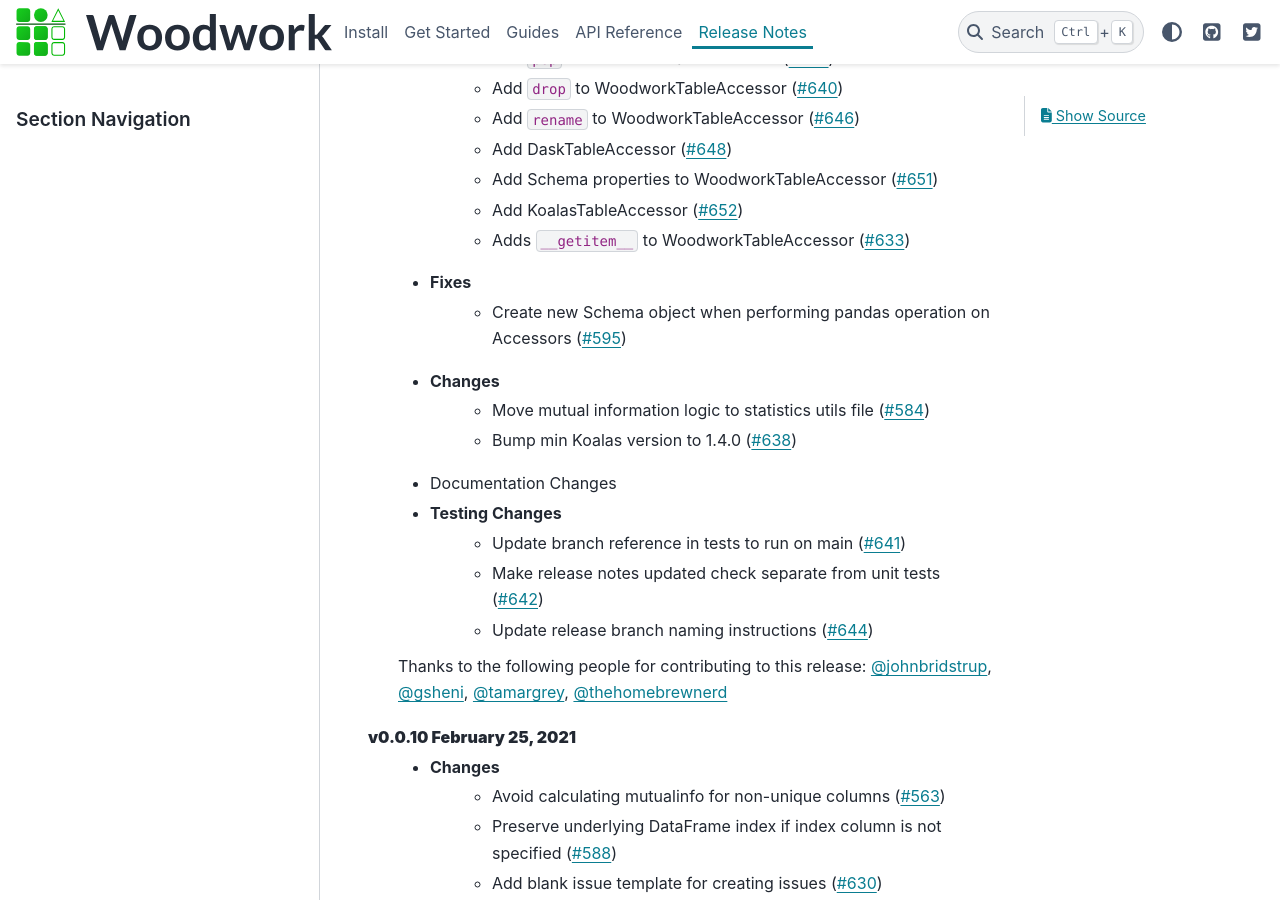
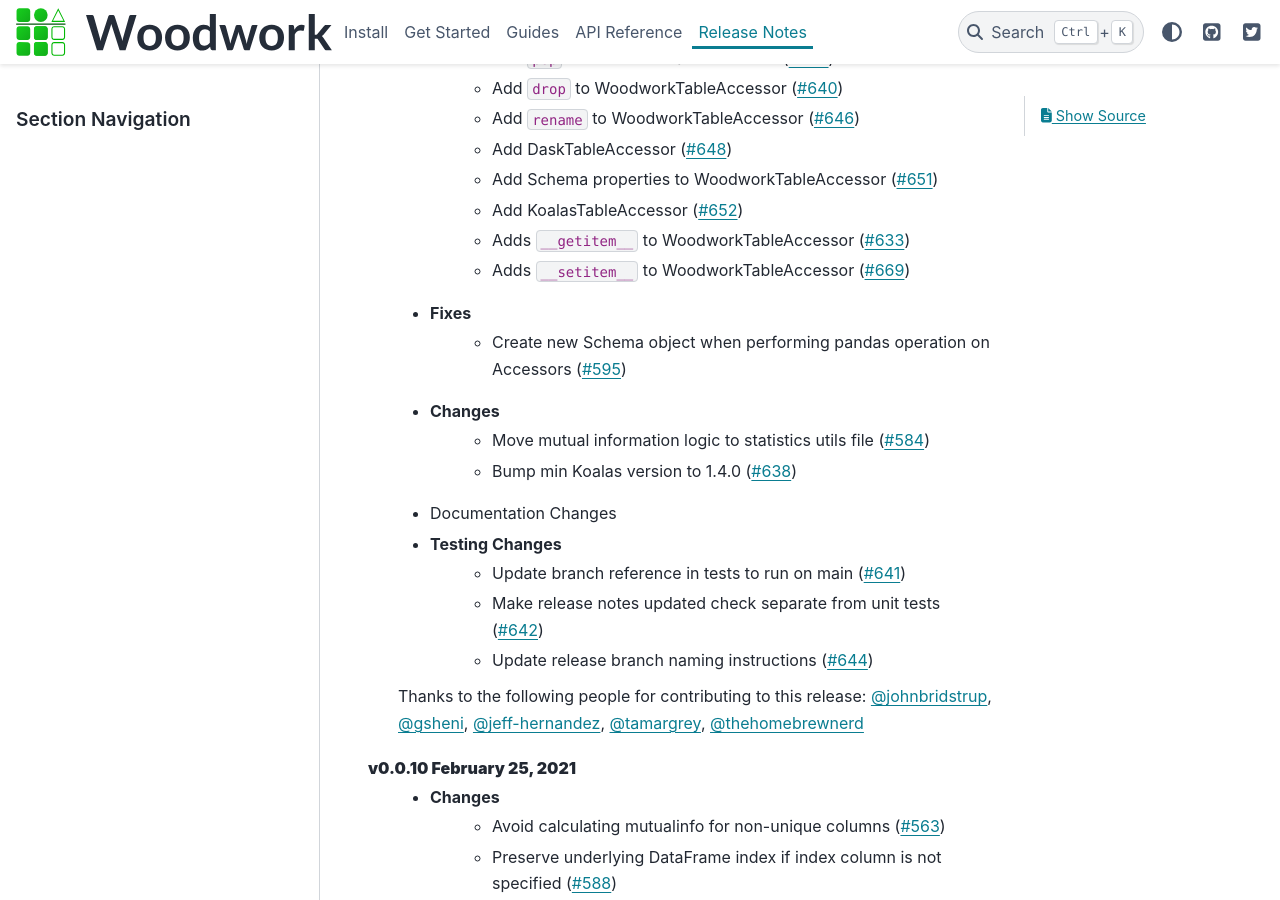
Before and after one commit to alteryx/woodwork, a Sphinx documentation site: the page built from docs/source/release_notes.rst, in a window 1280 px wide and 900 px high, scrolled down 1448 px. Built offline with Sphinx 7.4.7 and the PyData theme 0.15.4, drawn with Linux system fonts in a browser that asks for light colours; comment, search, counter and statistics services are not loaded.

Commit message:
update release notes

```diff
--- a/docs/source/release_notes.rst
+++ b/docs/source/release_notes.rst
@@ -40,6 +40,7 @@ Release Notes
         * Add Schema properties to WoodworkTableAccessor (:pr:`651`)
         * Add KoalasTableAccessor (:pr:`652`)
         * Adds ``__getitem__`` to WoodworkTableAccessor (:pr:`633`)
+        * Adds ``__setitem__`` to WoodworkTableAccessor (:pr:`669`)
     * Fixes
         * Create new Schema object when performing pandas operation on Accessors (:pr:`595`)
     * Changes
@@ -52,7 +53,7 @@ Release Notes
         * Update release branch naming instructions (:pr:`644`)
 
     Thanks to the following people for contributing to this release:
-    :user:`johnbridstrup`, :user:`gsheni`, :user:`tamargrey`, :user:`thehomebrewnerd`
+    :user:`johnbridstrup`, :user:`gsheni`, :user:`jeff-hernandez`, :user:`tamargrey`, :user:`thehomebrewnerd`
 
 **v0.0.10 February 25, 2021**
     * Changes
```
